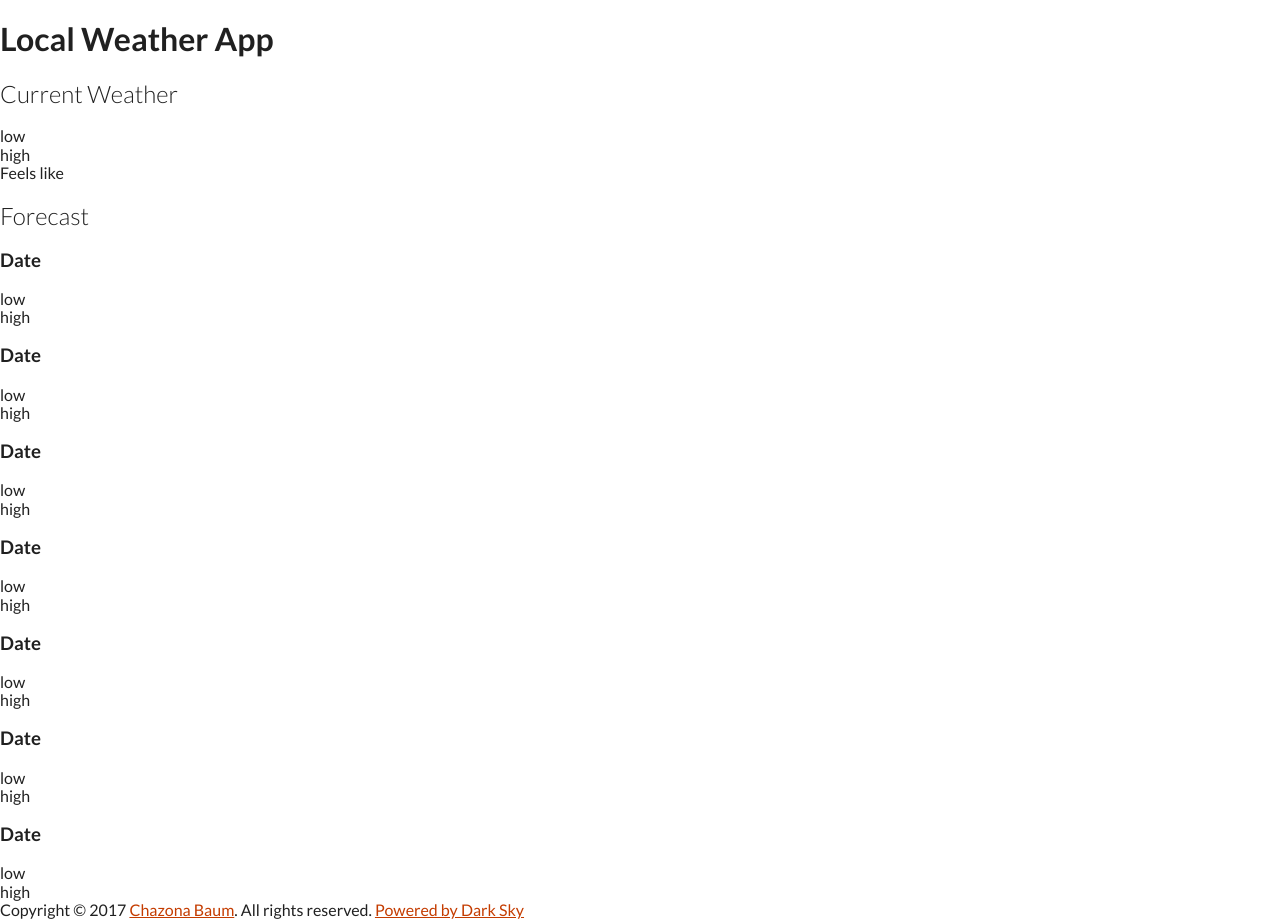
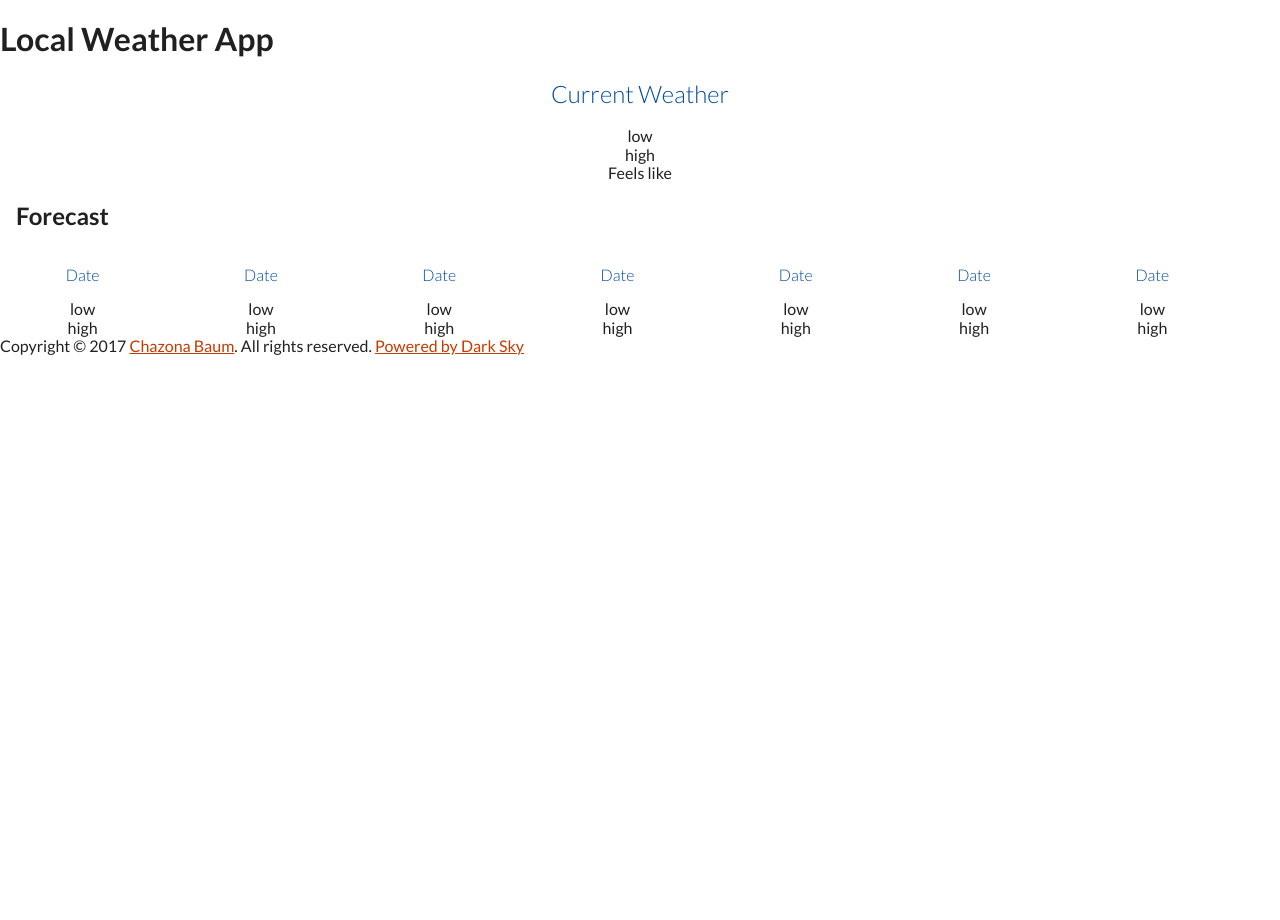
Before and after one commit to chznbaum/local-weather-app, a website built with webpack: page app/index.html in a window 1280 px wide. After the commit the page ends 800 px from the top, so only its background shows below. Built offline with nearby package versions, Linux system fonts and the light colour scheme; no server answers.

Commit message:
added columns and containers

```diff
--- /dev/null
+++ b/app/assets/css/modules/_container.css
@@ -0,0 +1,4 @@
+.container {
+  padding-left: 1rem;
+  padding-right: 1rem;
+}
--- /dev/null
+++ b/app/assets/css/modules/_row.css
@@ -0,0 +1,36 @@
+.row {
+  display: flex;
+  flex-wrap: wrap;
+
+  &--gutters > div {
+    padding-right: 1rem;
+
+    @mixin atMedium {
+      padding-right: 2.8125rem;
+    }
+  }
+
+  &__1 {
+    width: 100%;
+  }
+
+  &__1-2 {
+    width: calc(1/2 * 100%);
+  }
+
+  &__1-7 {
+    width: calc(1/7 * 100%);
+  }
+
+  @mixin atSmall {
+    &__small-1-2 {
+      width: calc(1/2 * 100%);
+    }
+  }
+
+  @mixin atMedium {
+    &__medium-1-7 {
+      width: calc(1/7 * 100%);
+    }
+  }
+}
--- a/app/assets/css/modules/_weather-box.css
+++ b/app/assets/css/modules/_weather-box.css
@@ -1,10 +1,25 @@
 .weather-box {
+  text-align: center;
+  width: 100%;
+
+  .flexbox & {
+    display: flex;
+    flex-direction: column;
+    align-items: center;
+  }
 
   &__heading {
     font-weight: 300;
+    font-size: 1rem;
+    color: $primaryDark;
+
+    &--bigger {
+      font-size: 1.5rem;
+    }
   }
 
   & .icon {
     display: block;
+    margin: 0 auto;
   }
 }
--- a/app/assets/css/style.css
+++ b/app/assets/css/style.css
@@ -1,5 +1,8 @@
 @import "normalize.css";
 @import "base/_variables";
+@import "base/_mixins";
 @import "base/_global";
 @import "modules/_sprite";
+@import "modules/_container";
+@import "modules/_row";
 @import "modules/_weather-box";
--- a/app/index.html
+++ b/app/index.html
@@ -28,8 +28,9 @@ copyright: Chazona Baum 2017
         <h1>Local Weather App</h1>
         <span class="locationDescription"></span>
       </div>
+      <div class="container">
         <div class="weather-box">
-        <h2 class="weather-box__heading">Current Weather</h2>
+          <h2 class="weather-box__heading weather-box__heading--bigger">Current Weather</h2>
           <i class="icon current-icon"></i>
           <div class="weather-data">
             <div class="weather-data__low">
@@ -55,11 +56,14 @@ copyright: Chazona Baum 2017
             <div class="weather-data__description current-description"></div>
           </div>
         </div>
-      <div class="weather-box weather-box__forecast">
-        <h2 class="weather-box__heading">Forecast</h2>
+      </div>
+      <div class="container">
+        <h2>Forecast</h2>
         <span class="forecast-summary"></span>
-        <div>
-          <h3 class="date-1">Date</h3>
+        <div class="row row--gutters">
+          <div class="row__1 row__small-1-2 row__medium-1-7">
+            <div class="weather-box">
+              <h3 class="weather-box__heading date-1">Date</h3>
               <i class="icon forecast-icon-1"></i>
               <div class="weather-data">
                 <div class="weather-data__low">
@@ -75,8 +79,10 @@ copyright: Chazona Baum 2017
                 <div class="weather-data__description forecast-description-1"></div>
               </div>
             </div>
-        <div>
-          <h3 class="date-2">Date</h3>
+          </div>
+          <div class="row__1 row__small-1-2 row__medium-1-7">
+            <div class="weather-box">
+              <h3 class="weather-box__heading date-2">Date</h3>
               <i class="icon forecast-icon-2"></i>
               <div class="weather-data">
                 <div class="weather-data__low">
@@ -92,8 +98,10 @@ copyright: Chazona Baum 2017
                 <div class="weather-data__description forecast-description-2"></div>
               </div>
             </div>
-        <div>
-          <h3 class="date-3">Date</h3>
+          </div>
+          <div class="row__1 row__small-1-2 row__medium-1-7">
+            <div class="weather-box">
+              <h3 class="weather-box__heading date-3">Date</h3>
               <i class="icon forecast-icon-3"></i>
               <div class="weather-data">
                 <div class="weather-data__low">
@@ -109,8 +117,10 @@ copyright: Chazona Baum 2017
                 <div class="weather-data__description forecast-description-3"></div>
               </div>
             </div>
-        <div>
-          <h3 class="date-4">Date</h3>
+          </div>
+          <div class="row__1 row__small-1-2 row__medium-1-7">
+            <div class="weather-box">
+              <h3 class="weather-box__heading date-4">Date</h3>
               <i class="icon forecast-icon-4"></i>
               <div class="weather-data">
                 <div class="weather-data__low">
@@ -126,8 +136,10 @@ copyright: Chazona Baum 2017
                 <div class="weather-data__description forecast-description-4"></div>
               </div>
             </div>
-        <div>
-          <h3 class="date-5">Date</h3>
+          </div>
+          <div class="row__1 row__small-1-2 row__medium-1-7">
+            <div class="weather-box">
+              <h3 class="weather-box__heading date-5">Date</h3>
               <i class="icon forecast-icon-5"></i>
               <div class="weather-data">
                 <div class="weather-data__low">
@@ -143,8 +155,10 @@ copyright: Chazona Baum 2017
                 <div class="weather-data__description forecast-description-5"></div>
               </div>
             </div>
-        <div>
-          <h3 class="date-6">Date</h3>
+          </div>
+          <div class="row__1 row__small-1-2 row__medium-1-7">
+            <div class="weather-box">
+              <h3 class="weather-box__heading date-6">Date</h3>
               <i class="icon forecast-icon-6"></i>
               <div class="weather-data">
                 <div class="weather-data__low">
@@ -160,8 +174,10 @@ copyright: Chazona Baum 2017
                 <div class="weather-data__description forecast-description-6"></div>
               </div>
             </div>
-        <div>
-          <h3 class="date-7">Date</h3>
+          </div>
+          <div class="row__1 row__small-1-2 row__medium-1-7">
+            <div class="weather-box">
+              <h3 class="weather-box__heading date-7">Date</h3>
               <i class="icon forecast-icon-7"></i>
               <div class="weather-data">
                 <div class="weather-data__low">
@@ -178,6 +194,8 @@ copyright: Chazona Baum 2017
               </div>
             </div>
           </div>
+        </div>
+      </div>
     </main>
     <footer class="footer">
       Copyright &copy; 2017 <a href="https://chazonabaum.com">Chazona Baum</a>. All rights reserved. <a href="https://darksky.net/poweredby/" class="btn">Powered by Dark Sky</a>
--- a/app/temp/css/style.css
+++ b/app/temp/css/style.css
@@ -558,10 +558,83 @@ Instead edit gulp/templates/sprite */
     background-position: 0 100%;
   }
 
+.container {
+  padding-left: 1rem;
+  padding-right: 1rem;
+}
+
+.row {
+  display: -webkit-box;
+  display: -ms-flexbox;
+  display: flex;
+  -ms-flex-wrap: wrap;
+      flex-wrap: wrap;
+}
+
+.row--gutters > div {
+    padding-right: 1rem;
+  }
+
+@media (min-width: 50rem) {
+
+.row--gutters > div {
+      padding-right: 2.8125rem
+  }
+  }
+
+.row__1 {
+    width: 100%;
+  }
+
+.row__1-2 {
+    width: calc(1/2 * 100%);
+  }
+
+.row__1-7 {
+    width: calc(1/7 * 100%);
+  }
+
+@media (min-width: 30.125rem) {
+    .row__small-1-2 {
+      width: calc(1/2 * 100%);
+    }
+  }
+
+@media (min-width: 50rem) {
+    .row__medium-1-7 {
+      width: calc(1/7 * 100%);
+    }
+  }
+
+.weather-box {
+  text-align: center;
+  width: 100%;
+}
+
+.flexbox .weather-box {
+    display: -webkit-box;
+    display: -ms-flexbox;
+    display: flex;
+    -webkit-box-orient: vertical;
+    -webkit-box-direction: normal;
+        -ms-flex-direction: column;
+            flex-direction: column;
+    -webkit-box-align: center;
+        -ms-flex-align: center;
+            align-items: center;
+  }
+
 .weather-box__heading {
     font-weight: 300;
+    font-size: 1rem;
+    color: #004ba0;
   }
+
+.weather-box__heading--bigger {
+      font-size: 1.5rem;
+    }
 
 .weather-box .icon {
     display: block;
+    margin: 0 auto;
   }
```
Lines whose indentation alone changed are shown as unchanged.
